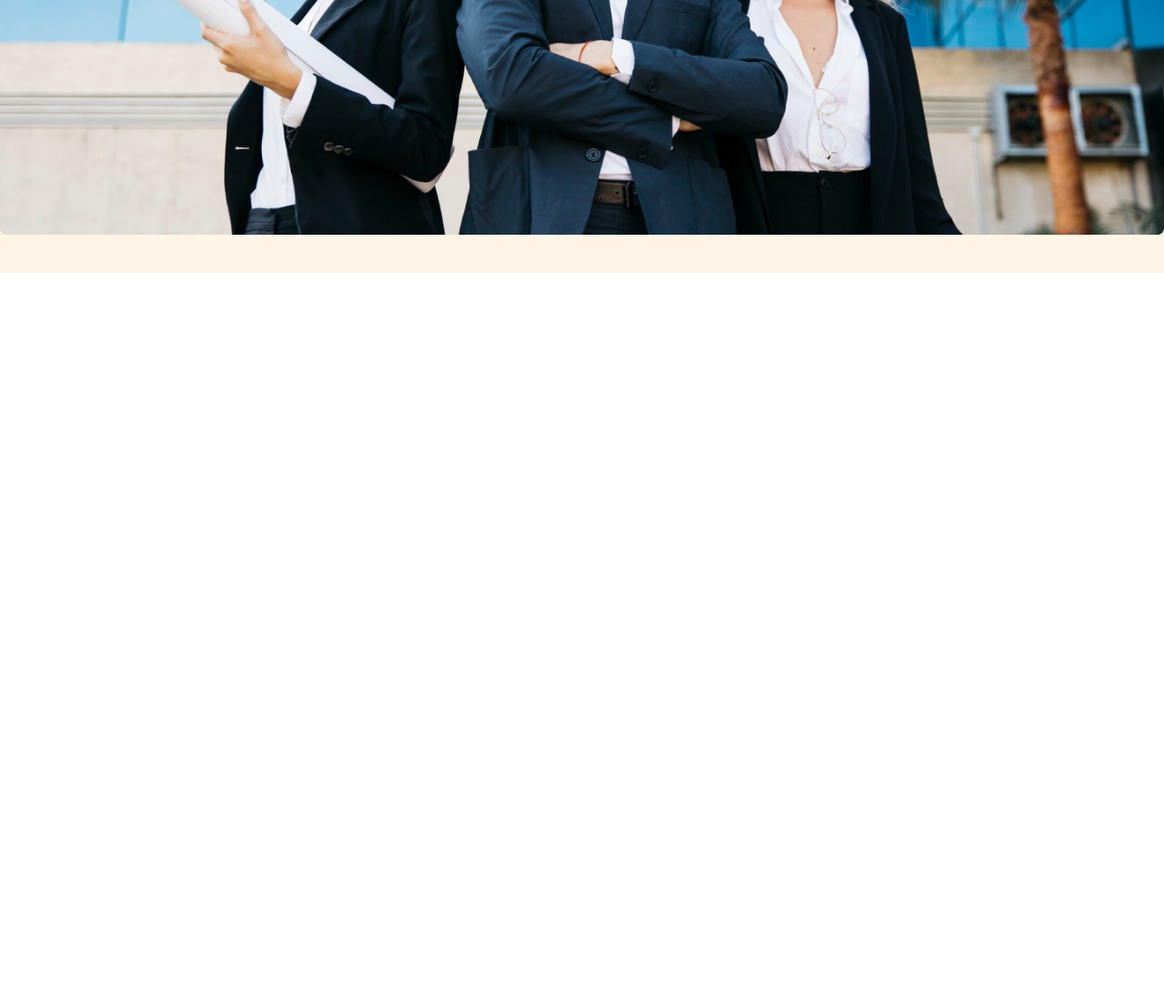
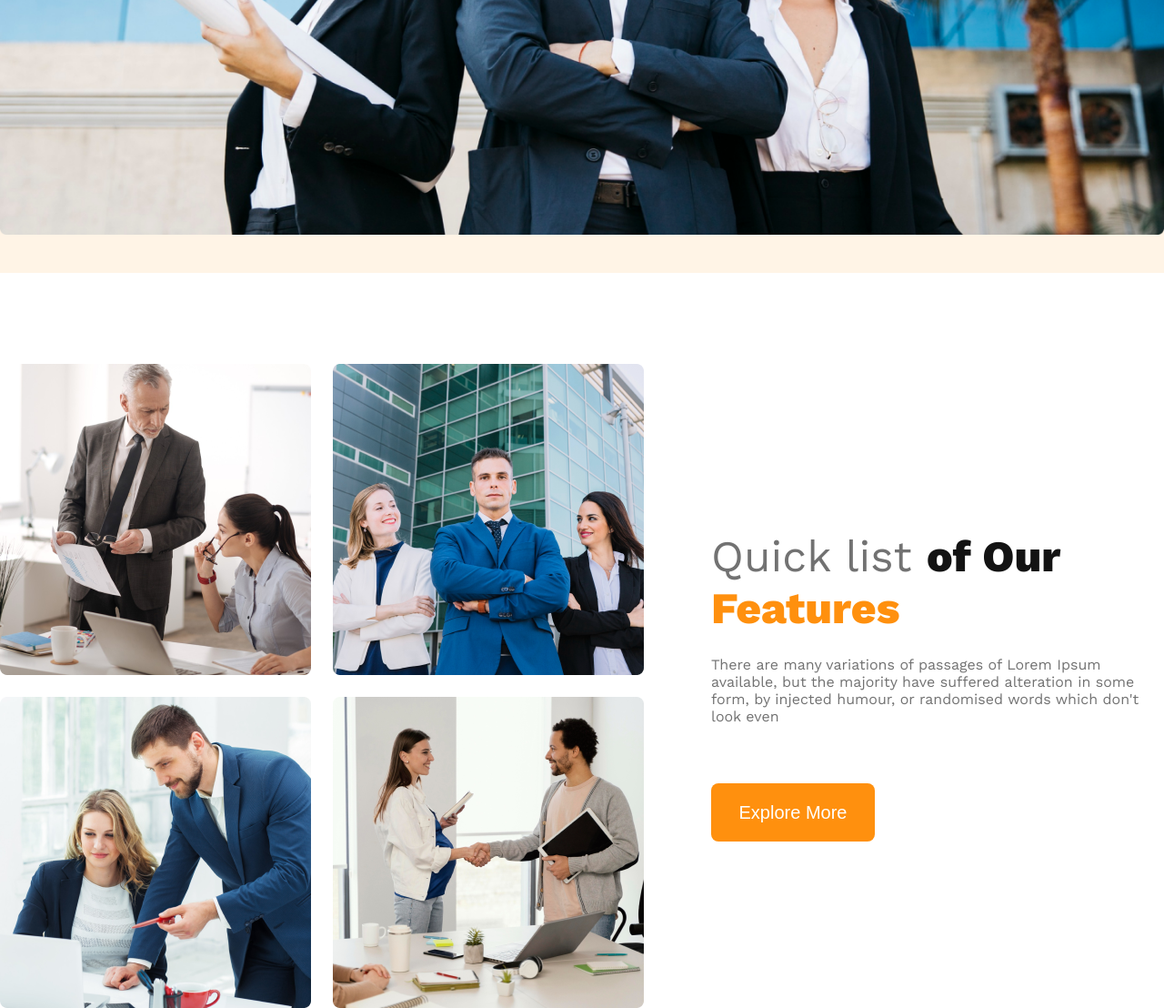
Before and after one commit to mahbubprince/g3-architects-projects, a plain HTML site: page index.html in a window 1280 px wide. Shown: the part 965-2073 px from the top of the page at 91% size. Before the commit the page ends 1265 px from the top, so only its background shows below. Drawn offline with nearby package versions, Linux system fonts and the light colour scheme.

Commit message:
second page

```diff
--- a/index.html
+++ b/index.html
@@ -35,7 +35,25 @@
         </div>
     </header>
     <main>
-
+        <section class="items">
+            <div class="features">
+                <div class="four-img">
+                    <img src="images/team1.png" alt="">
+                    <img src="images/team2.png" alt="">
+                    <img src="images/team3.png" alt="">
+                    <img src="images/team4.png" alt="">
+                </div>
+                <div class="features-contant">
+                    <h3><span class="Quick-list dark-3">Quick list </span> <span class="of-Our dark-1"> of Our </span>
+                        <span class="Features"> Features </span>
+                    </h3>
+                    <p class="dark-3 features-des">There are many variations of passages of Lorem Ipsum available, but
+                        the majority have suffered
+                        alteration in some form, by injected humour, or randomised words which don't look even</p>
+                    <button class="btn-color Explore-More">Explore More</button>
+                </div>
+            </div>
+        </section>
     </main>
     <footer>
 
--- a/style.css
+++ b/style.css
@@ -29,6 +29,11 @@
 .btn-color {
     background-color: #FF900E;
     color: white;
+}
+
+main {
+    max-width: 1440px;
+    margin: 0 auto;
 }
 
 /* nav style */
@@ -104,3 +109,47 @@ header ul li {
     max-width: 1440px;
     margin: 0 auto;
 }
+
+/* features style */
+
+.Quick-list {
+    font-size: 3rem;
+    font-weight: 400;
+}
+
+.of-Our {
+    font-size: 3rem;
+    font-weight: 800;
+}
+
+.Features {
+    font-weight: 800;
+    color: #FF900E;
+    font-size: 3rem;
+}
+
+.features {
+    display: flex;
+    align-items: center;
+
+}
+
+.four-img {
+    display: grid;
+    grid-template-columns: repeat(2, 1fr);
+    gap: 24px;
+}
+
+.features-contant {
+    max-width: 537px;
+    margin-left: 74px;
+}
+
+.features-des {
+    margin-top: 24px;
+    margin-bottom: 32px;
+}
+
+.items {
+    margin-top: 100px;
+}
```
